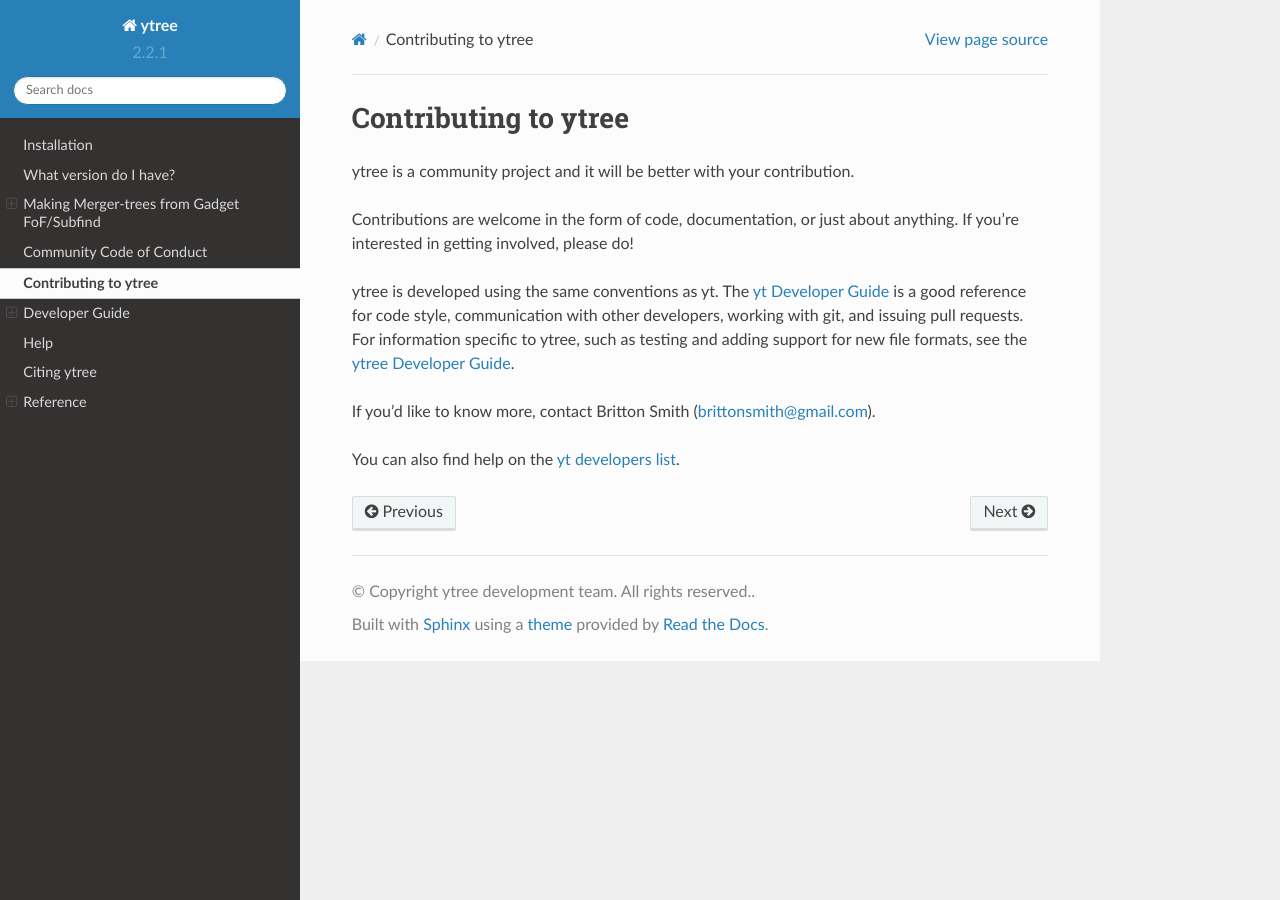
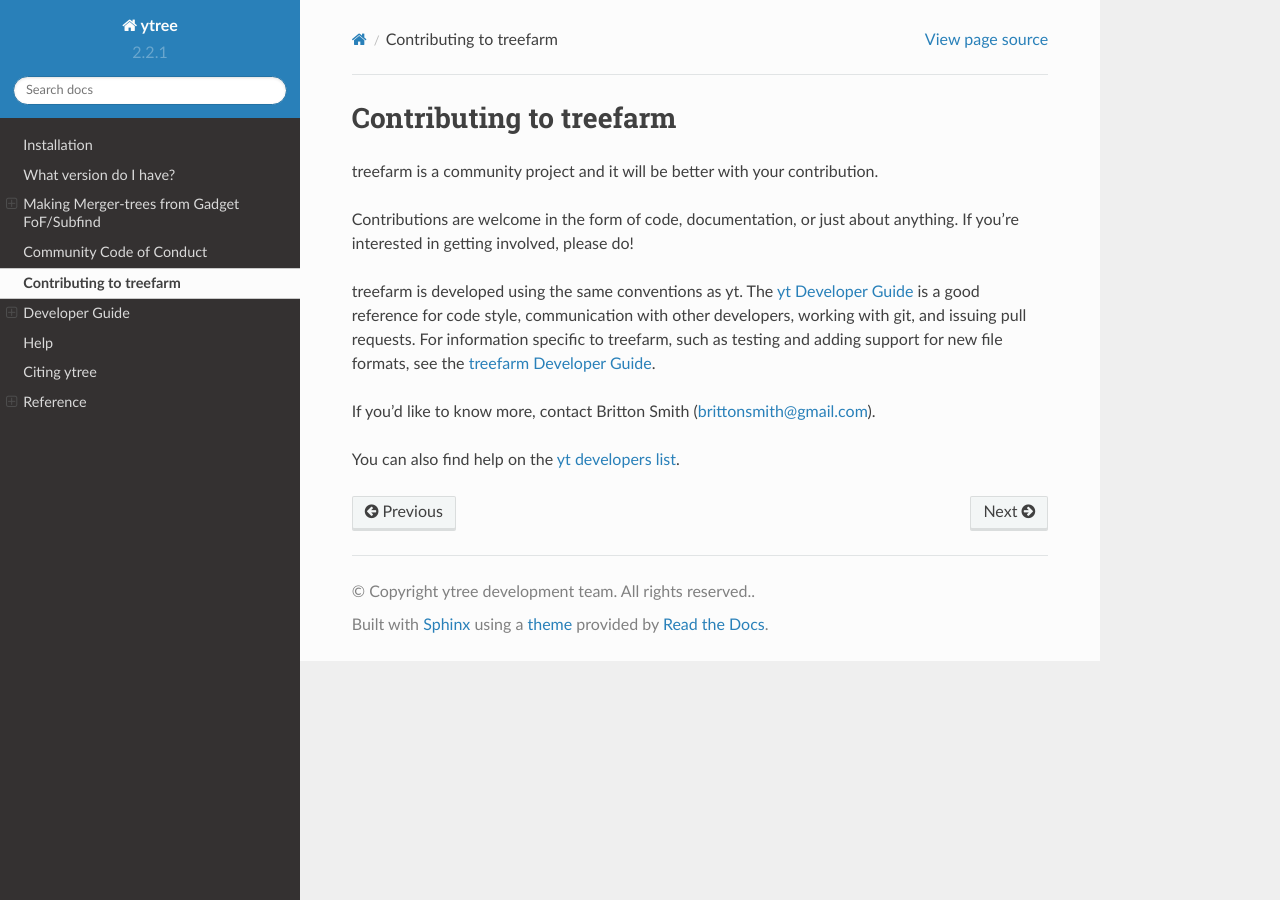
Before and after one commit to ytree-project/treefarm, a Sphinx documentation site: the page built from doc/source/Contributing.rst, in a window 1280 px wide. Built offline with Sphinx 7.4.7 and the Read the Docs theme 2.0.0, drawn with Linux system fonts in a browser that asks for light colours; pages that are not in the unit, such as notebooks, are missing from menus.

Commit message:
More updates.

```diff
--- a/CONTRIBUTING.rst
+++ b/CONTRIBUTING.rst
@@ -1,24 +1,24 @@
 .. _contributing:
 
-Contributing to ytree
-=====================
+Contributing to treefarm
+========================
 
-ytree is a community project and it will be better with your
+treefarm is a community project and it will be better with your
 contribution.
 
 Contributions are welcome in the form of code, documentation, or
 just about anything.  If you're interested in getting involved,
 please do!
 
-ytree is developed using the same conventions as yt.  The `yt
+treefarm is developed using the same conventions as yt.  The `yt
 Developer Guide <http://yt-project.org/docs/dev/developing/index.html>`_
 is a good reference for code style, communication with other developers,
 working with git, and issuing pull requests.  For information specific
-to ytree, such as testing and adding support for new file formats, see
-the `ytree Developer Guide
-<http://ytree.readthedocs.io/en/latest/Developing.html>`__.
+to treefarm, such as testing and adding support for new file formats, see
+the `treefarm Developer Guide
+<http://treefarm.readthedocs.io/en/latest/Developing.html>`__.
 
 If you'd like to know more, contact Britton Smith (brittonsmith@gmail.com).
 
 You can also find help on the `yt developers list
-<http://lists.spacepope.org/listinfo.cgi/yt-dev-spacepope.org>`__.
+<https://mail.python.org/mailman3/lists/yt-users.python.org>`__.
--- a/doc/source/Help.rst
+++ b/doc/source/Help.rst
@@ -5,11 +5,11 @@
 of places to get help.  As an extension of `the yt project
 <http://yt-project.org/>`_, we are members of the yt community.
 Any questions regarding ytree can be posted to the `yt users list
-<http://lists.spacepope.org/listinfo.cgi/yt-users-spacepope.org>`_.
+<https://mail.python.org/mailman3/lists/yt-users.python.org>`__.
 You will also find interactive help on the `yt slack channel
 <http://yt-project.org/docs/dev/help/index.html#go-on-slack-or-irc-to-ask-a-question>`__.
 
 Bugs and feature requests can also be posted on the `ytree issues
-page <https://github.com/brittonsmith/ytree/issues>`__.
+page <https://github.com/ytree-project/treefarm/issues>`__.
 
 See you out there!
```
Also changed, not shown: README.md (+3 -3 lines).
